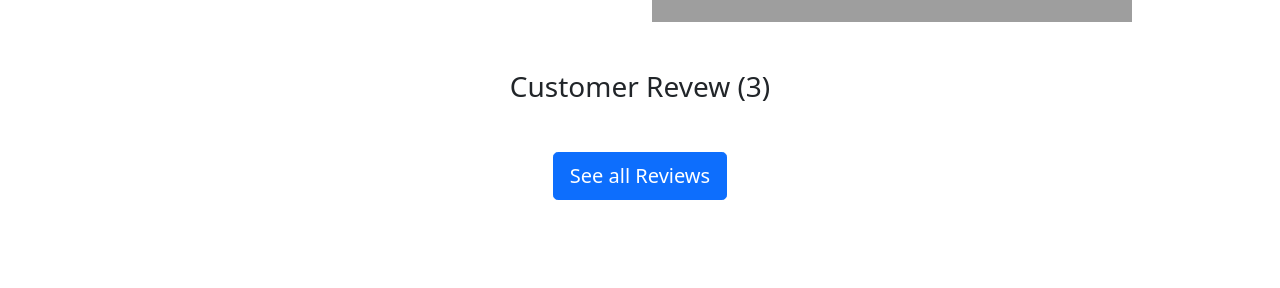
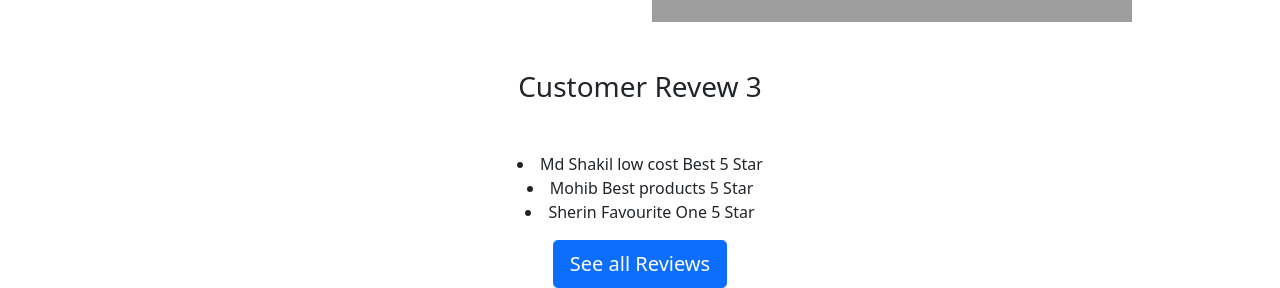
Before and after one commit to AB-Siddique278/product-analysis-website-9, a React (Create React App) app: page / in a window 1280 px wide. Shown: the part 562-850 px from the top of the page. Before the commit the page ends 800 px from the top, so only its background shows below. Built offline with nearby package versions, Linux system fonts and the light colour scheme; grey boxes are pictures that could not be loaded.

Commit message:
Custom hook and 3 review

```diff
--- a/src/Components/Home.js
+++ b/src/Components/Home.js
@@ -1,9 +1,15 @@
 import React from 'react';
 import { Link } from 'react-router-dom';
 import './Home.css'
+import useReview from './useReview';
 
 
 const Home = () => {
+    const [review, setReview] = useReview();
+
+    let item = review.slice(1, 4)
+    console.log(item)
+
     return (
         <div>
             <div className='container'>
@@ -29,10 +35,15 @@ const Home = () => {
 
 
                 <div className=' justify-content-center'>
-                    <h3 className='mb-5 text-center'>Customer Revew (3) </h3>
+                    <h3 className='mb-5 text-center'>Customer Revew {item.length} </h3>
+                    <div className='text-center mb-3'>
 
+                        {
+                            item.map(it => (<li>{it.name}   {it.review}  {it.rating}</li>))
+                        }
+                    </div>
 
-                    <div className='d-flex justify-content-center' >
+                    <div className='text-center' >
 
 
                         <Link to="/reviews"> <button type="button" class="btn btn-primary btn-lg"> See all Reviews</button></Link>
--- /dev/null
+++ b/src/Components/useReview.js
@@ -0,0 +1,20 @@
+import { useEffect, useState } from "react"
+
+const useReview =()=>{
+    const [review, setReview]=useState([]);
+
+    useEffect(()=>{
+
+        fetch('data.json')
+        .then(response => response.json())
+        .then(data => setReview(data))
+
+
+
+    },[])
+    return [review, setReview]
+
+
+
+}
+export default useReview;
```
